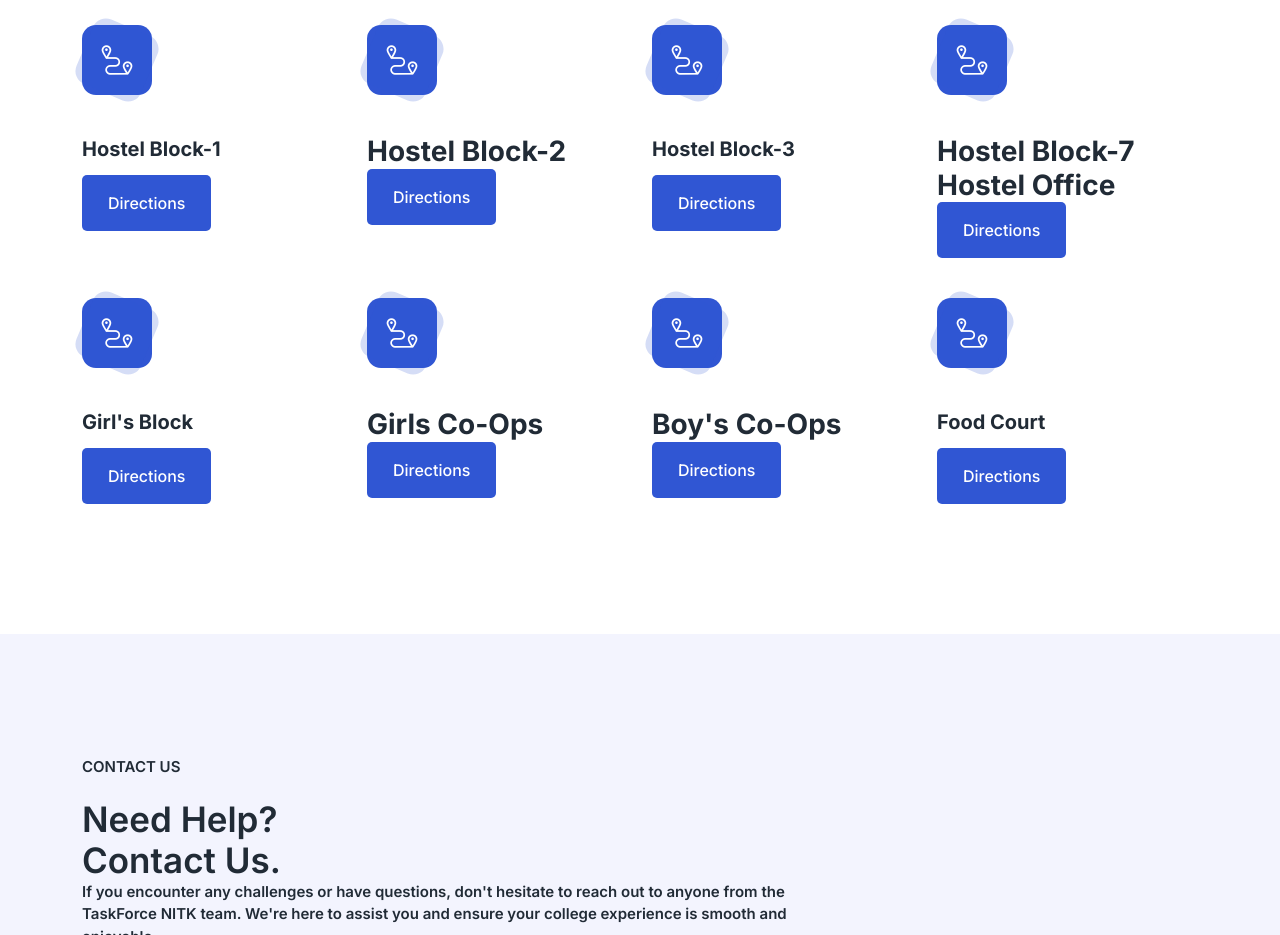
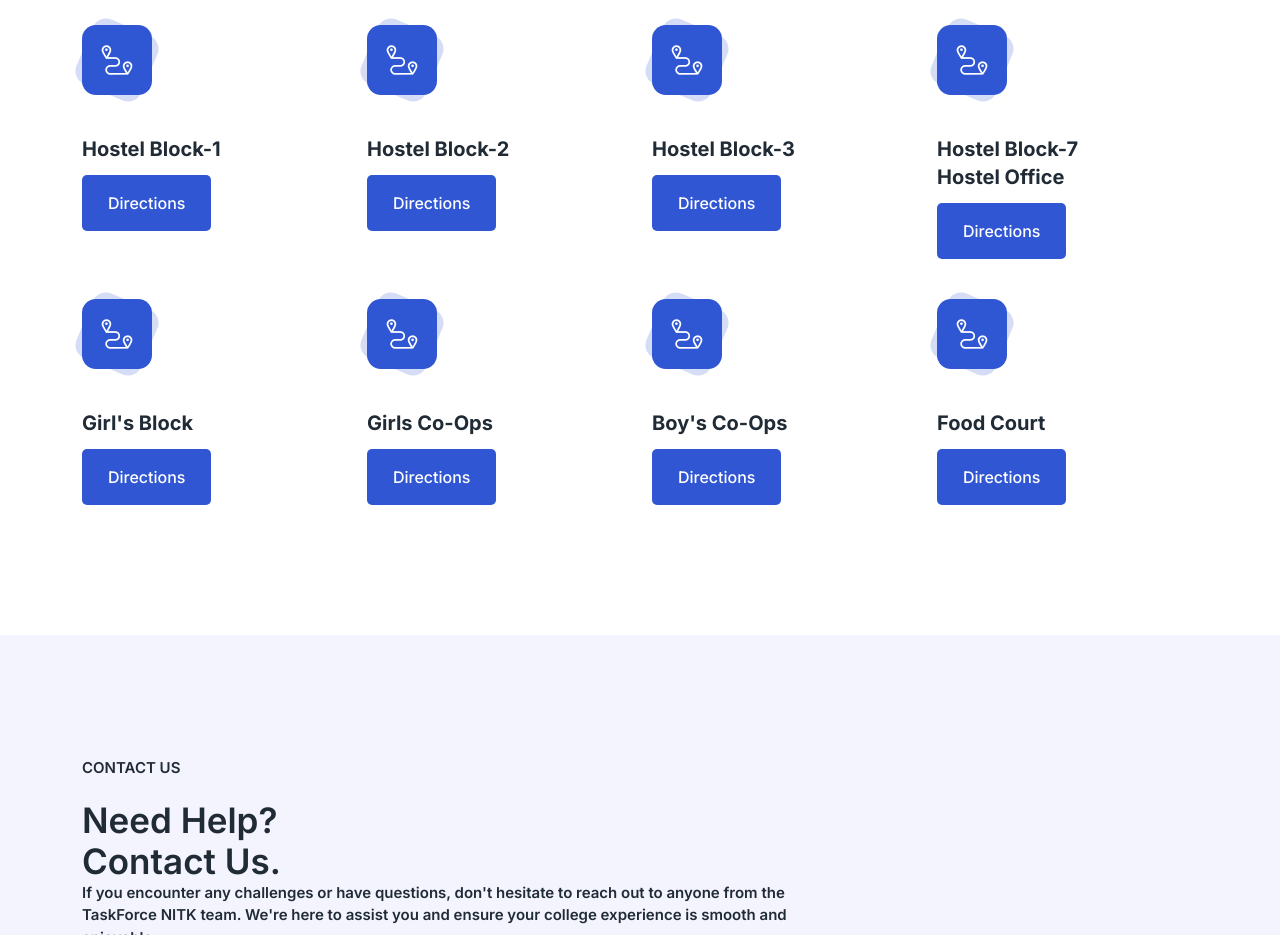
Before and after one commit to vishnusai2183/Helpdesk-NITK, a plain HTML site: page index.html in a window 1280 px wide. Shown: the part 1780-2715 px from the top of the page. Drawn offline with Linux system fonts and the light colour scheme.

Commit message:
corrected erros

```diff
--- a/index.html
+++ b/index.html
@@ -194,9 +194,9 @@
                 <i class="lni lni-travel"></i>
               </div>
               <div class="ud-feature-content">
-                <h3 class="https://goo.gl/maps/T1MCLqj5W71Fai2H8">Hostel Block-2</h3>
+                <h3 class="ud-feature-title">Hostel Block-2</h3>
 
-                <a href="javascript:void(0)" class="ud-main-btn">
+                <a href="https://goo.gl/maps/T1MCLqj5W71Fai2H8" class="ud-main-btn">
                   Directions
                 </a>
               </div>
@@ -222,9 +222,9 @@
                 <i class="lni lni-travel"></i>
               </div>
               <div class="ud-feature-content">
-                <h3 class="https://goo.gl/maps/jTRjbsWbzaqqSuQM6">Hostel Block-7<br /> Hostel Office </h3>
+                <h3 class="ud-feature-title">Hostel Block-7<br /> Hostel Office </h3>
 
-                <a href="javascript:void(0)" class="ud-main-btn">
+                <a href="https://goo.gl/maps/jTRjbsWbzaqqSuQM6" class="ud-main-btn">
                   Directions
                 </a>
               </div>
@@ -252,9 +252,9 @@
                 <i class="lni lni-travel"></i>
               </div>
               <div class="ud-feature-content">
-                <h3 class="https://goo.gl/maps/631kddoQQuxsckdh6"> Girls Co-Ops</h3>
+                <h3 class="ud-feature-title"> Girls Co-Ops</h3>
 
-                <a href="javascript:void(0)" class="ud-main-btn">
+                <a href="https://goo.gl/maps/631kddoQQuxsckdh6" class="ud-main-btn">
                   Directions
                 </a>
               </div>
@@ -266,9 +266,9 @@
                 <i class="lni lni-travel"></i>
               </div>
               <div class="ud-feature-content">
-                <h3 class="https://goo.gl/maps/5ByQrxxdQR7zAuE1A">Boy's Co-Ops</h3>
+                <h3 class="ud-feature-title">Boy's Co-Ops</h3>
 
-                <a href="javascript:void(0)" class="ud-main-btn">
+                <a href="https://goo.gl/maps/5ByQrxxdQR7zAuE1A" class="ud-main-btn">
                   Directions
                 </a>
               </div>
```
